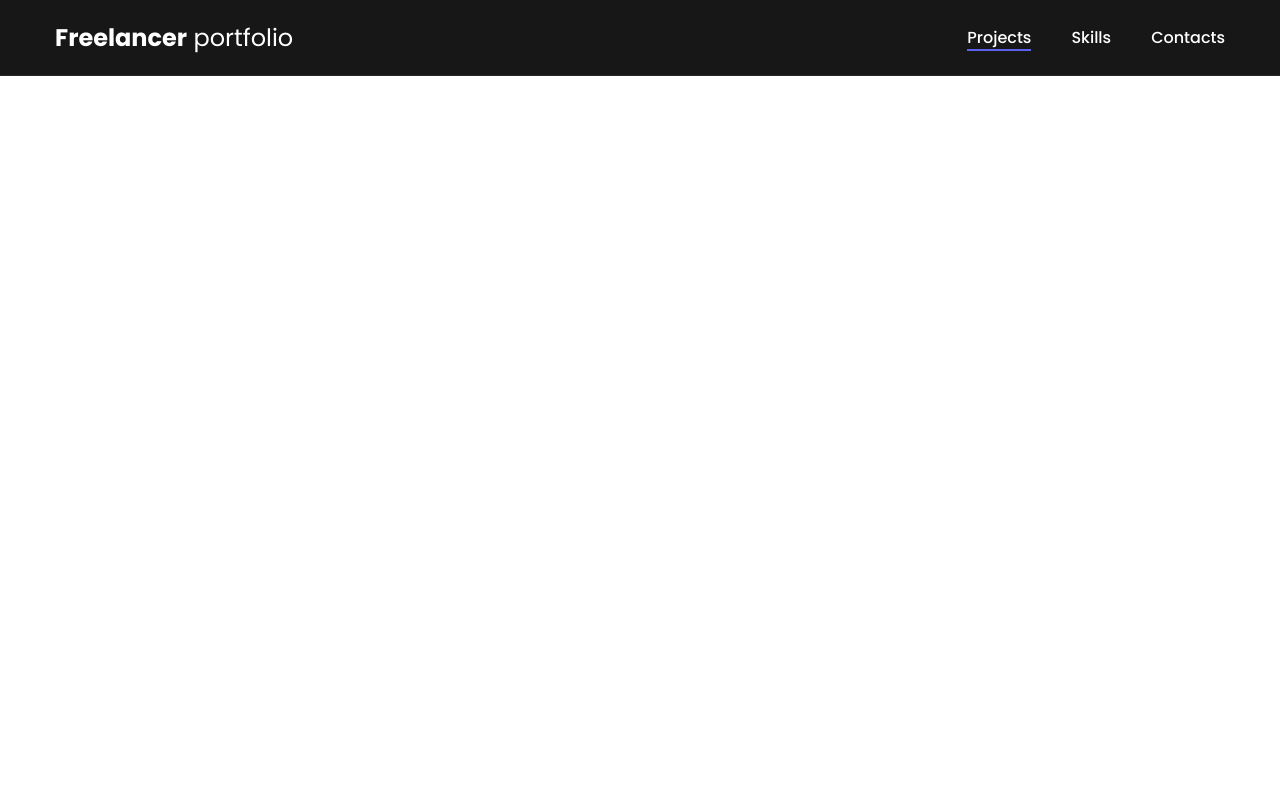
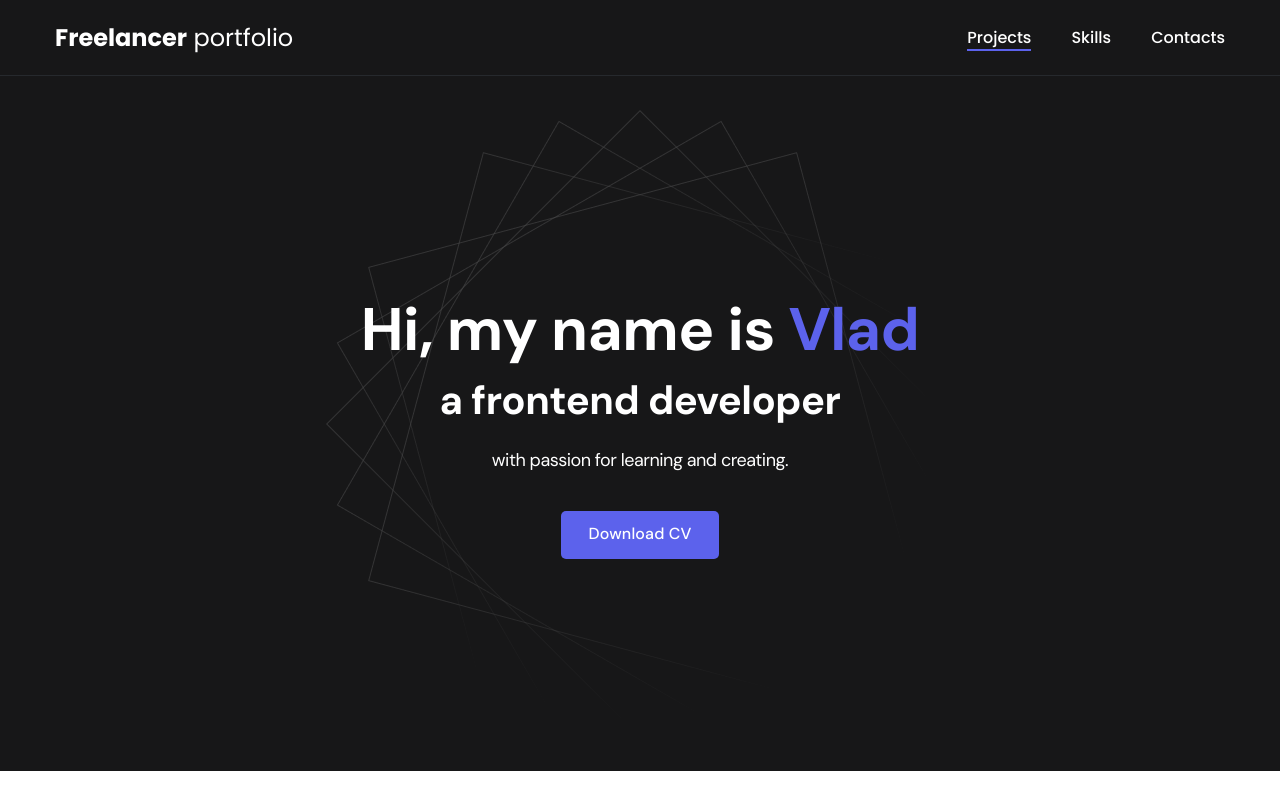
Before and after one commit to Shutk1n/Portfolie_2.0, a website: page index.html in a window 1280 px wide. Drawn offline with Linux system fonts and the light colour scheme.

Commit message:
header section done

```diff
--- a/assets/css/main.css
+++ b/assets/css/main.css
@@ -12,6 +12,8 @@ font-family: 'Poppins', sans-serif;
   --white: #fff;
   --purpule: #5c62ec;
 
+  --text-color: var(--black);
+
   --dark-bg: var(--black);
   --dark-border: var(--black-border);
   --header-text: var(--white);
@@ -21,6 +23,8 @@ font-family: 'Poppins', sans-serif;
 html,
 body {
   font-family: "DM Sans", sans-serif;
+  letter-spacing: -0.5px;
+  color: var(--text-color);
 }
 
 .container {
@@ -36,6 +40,7 @@ nav {
   border-bottom: 1px solid var(--dark-border);
   background-color: var(--dark-bg);
   color: var(--header-text);
+  letter-spacing: normal;
 }
 
 .nav-row {
@@ -68,6 +73,11 @@ nav {
 
 .nav-list__link {
   color: var(--header-text);
+  transition: opacity 0.2s ease-in;
+}
+
+.nav-list__link:hover {
+  opacity: 0.8;
 }
 
 .nav-list__link--active {
@@ -86,3 +96,78 @@ nav {
   width: 100%;
   background-color: var(--accent);
 }
+
+/* HEADER */
+
+.header {
+  padding: 40px 0;
+  min-height: 695px;
+
+  display: flex;
+  justify-content: center;
+  align-items: center;
+
+  background-image: url(./../img/header-bg.png);
+  background-repeat: no-repeat;
+  background-size: auto;
+  background-position: center center;
+
+  background-color: var(--dark-bg);
+  color: var(--header-text);
+  text-align: center;
+}
+
+.header__wrapper {
+  padding: 0 15px;
+  max-width: 660px;
+}
+
+.header__title {
+  font-size: 40px;
+  font-weight: 700;
+  line-height: 1.4;
+  margin-bottom: 20px;
+}
+
+.header__title strong {
+  font-size: 60px;
+  font-weight: 700;
+}
+
+.header__title span {
+  color: var(--accent);
+}
+
+.header__text {
+  font-size: 18px;
+  line-height: 1.333;
+  margin-bottom: 40px;
+}
+
+.header__text p + p {
+  margin-top: 1em;
+}
+
+.btn {
+  display: inline-block;
+  height: 48px;
+  padding: 12px 28px;
+
+  border-radius: 5px;
+  background-color: var(--accent);
+  color: var(--header-text);
+  letter-spacing: 0.15px;
+  font-size: 16px;
+  font-weight: 500;
+
+  transition: opacity 0.3s ease-in;
+}
+
+.btn:hover {
+  opacity: 0.8;
+}
+
+.btn:active {
+  position: relative;
+  top: 2px;
+}
--- a/index.html
+++ b/index.html
@@ -25,6 +25,21 @@
     </div>
   </nav>
 
+
+  <header class="header">
+    <div class="header__wrapper">
+      <h1 class="header__title">
+        <strong>Hi, my name is <span>Vlad</span></strong><br>
+        a frontend developer
+      </h1>
+      <div class="header__text">
+        <p>with passion for learning and creating.</p>
+      </div>
+      <a href="#!" class="btn">Download CV</a>
+    </div>
+  </header>
+
+
 </body>
 
 </html>
```
Also changed, not shown: assets/img/header-bg.png (added).
